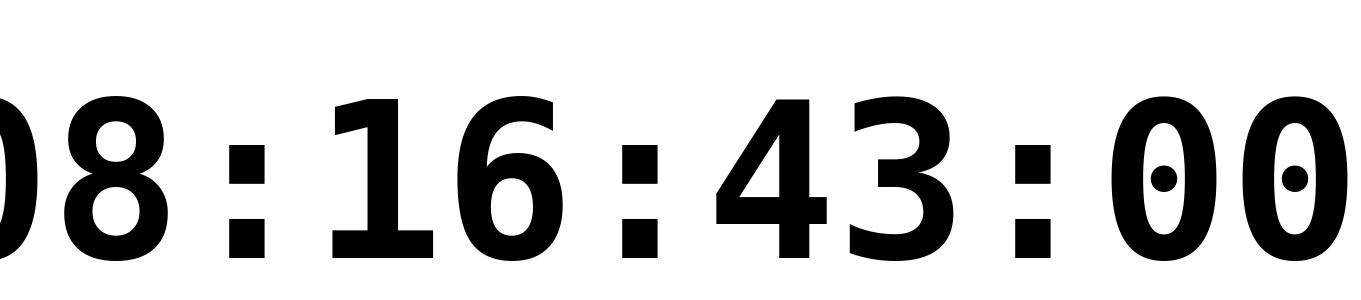
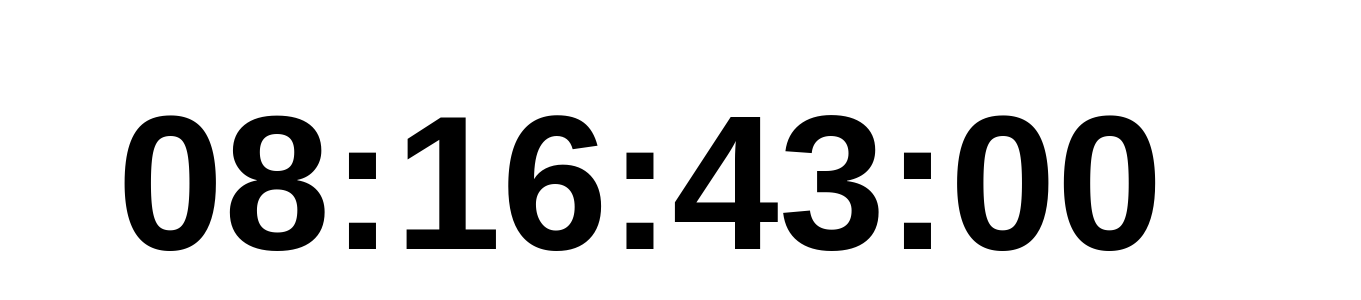
Before and after one commit to Keshigom/VRC, a plain HTML site: page pages/swClock/index.html in a window 1280 px wide. Shown: the part 226-526 px from the top of the page, 1361 px wide, since content can reach past the window. Drawn offline with Linux system fonts and the light colour scheme.

Commit message:
change font

```diff
--- a/pages/swClock/style.css
+++ b/pages/swClock/style.css
@@ -18,15 +18,16 @@
     align-items: center;
 
 
-    font-family: 'monospace','Terminal',monospace;
+    font-family: 'arial',monospace;
     font-weight:bold;
-    font-size: 17vw;
+    font-size: 15vw;
     color:#000000;
 
 }
 
 
 body{
+    background: transparent;
     overflow: hidden;
     marginwidth:"0";
     marginheight:"0";
```
